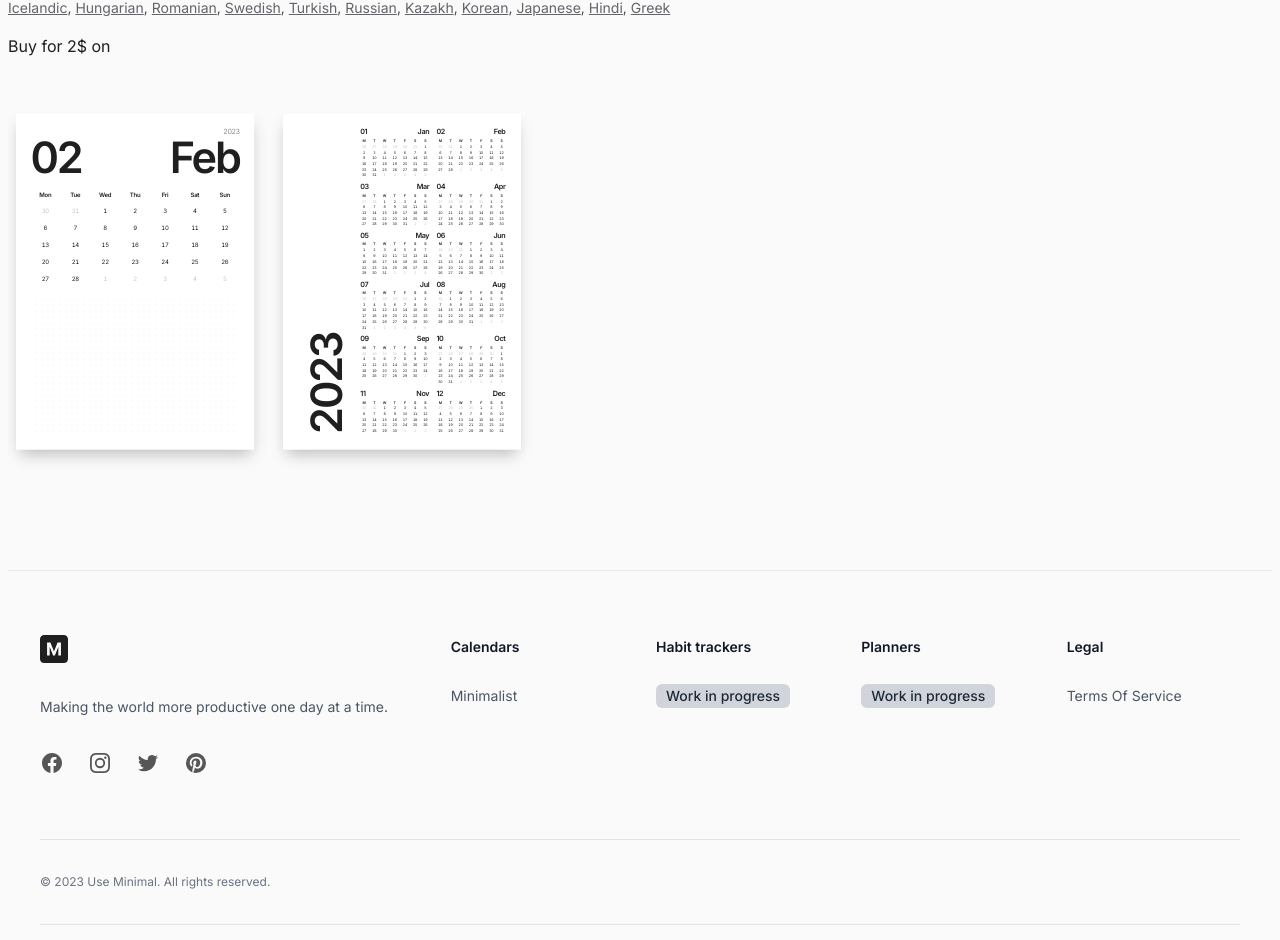
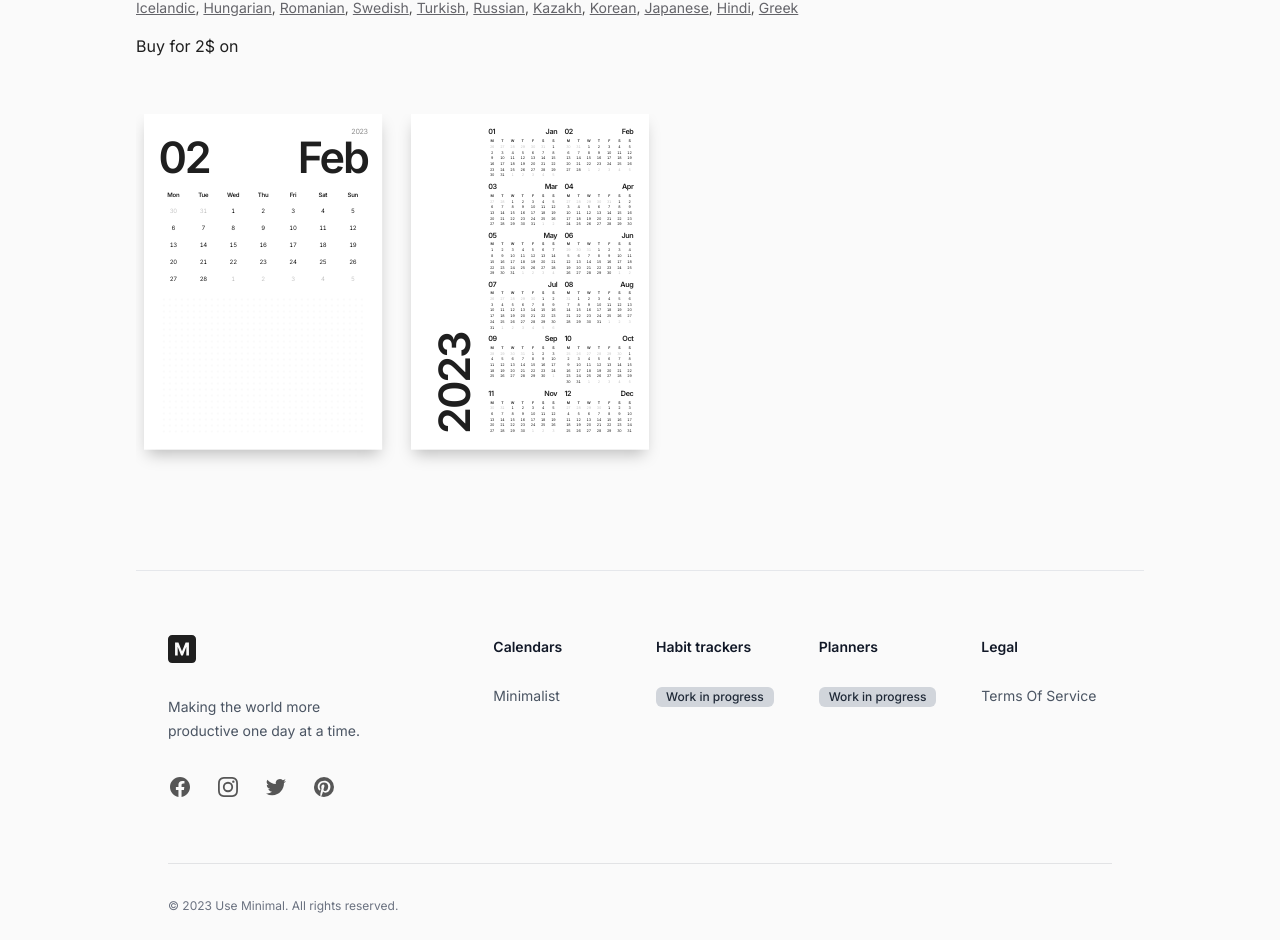
Before and after one commit to BartoszJarocki/minimal, a Next.js app in the folder apps/frontend/: page / in a window 1280 px wide. Shown: the part 714-1654 px from the top of the page. Built offline with nearby package versions, Linux system fonts and the light colour scheme; a web font is replaced by a local one.

Commit message:
UI fixes

```diff
--- a/apps/frontend/src/components/Badge.tsx
+++ b/apps/frontend/src/components/Badge.tsx
@@ -2,7 +2,7 @@ import { PropsWithChildren } from "react";
 
 export const Badge = ({ children }: PropsWithChildren) => {
   return (
-    <span className="inline-flex items-center rounded-md bg-gray-300 px-2.5 py-0.5 text-sm font-medium text-gray-800">
+    <span className="inline-flex items-center rounded-md bg-gray-300 px-2.5 py-0.5 text-xs font-medium text-gray-800">
       {children}
     </span>
   );
--- a/apps/frontend/src/components/Container.tsx
+++ b/apps/frontend/src/components/Container.tsx
@@ -8,7 +8,7 @@ export const Container = ({ children }: React.PropsWithChildren) => {
     <div
       className={clsx(
         font.className,
-        "mx-auto min-h-screen max-w-7xl overflow-x-hidden py-24 px-2"
+        "mx-auto min-h-screen max-w-5xl overflow-x-hidden py-24 px-2"
       )}
     >
       {children}
--- a/apps/frontend/src/components/calendar/themes/SimpleMinimalist.tsx
+++ b/apps/frontend/src/components/calendar/themes/SimpleMinimalist.tsx
@@ -119,7 +119,7 @@ export const SimpleMilimalistYearCalendar = ({
   };
 
   const YearCalendarHeader = ({ date }: { date: DateTime }) => {
-    return <h1 className={styles.yearHeader}>{date.year}</h1>;
+    return <div className={styles.yearHeader}>{date.year}</div>;
   };
 
   const YearCalendarDayCell = ({
@@ -235,9 +235,9 @@ export const SimpleMinimalistMonthCalendar = ({
         <div className={styles.monthName}>{addLeadingZeros(date.month, 2)}</div>
         <div>
           <div className={styles.yearName}>{date.year}</div>
-          <h1 className={styles.monthName}>
+          <div className={styles.monthName}>
             {variant === "landscape" ? date.monthLong : date.monthShort}
-          </h1>
+          </div>
         </div>
       </div>
 
--- a/apps/frontend/src/pages/index.tsx
+++ b/apps/frontend/src/pages/index.tsx
@@ -1,5 +1,5 @@
 import { DateTime, Settings } from "luxon";
-import React, { useEffect, useState } from "react";
+import React, { useState } from "react";
 import Script from "next/script";
 import Balancer from "react-wrap-balancer";
 
```
